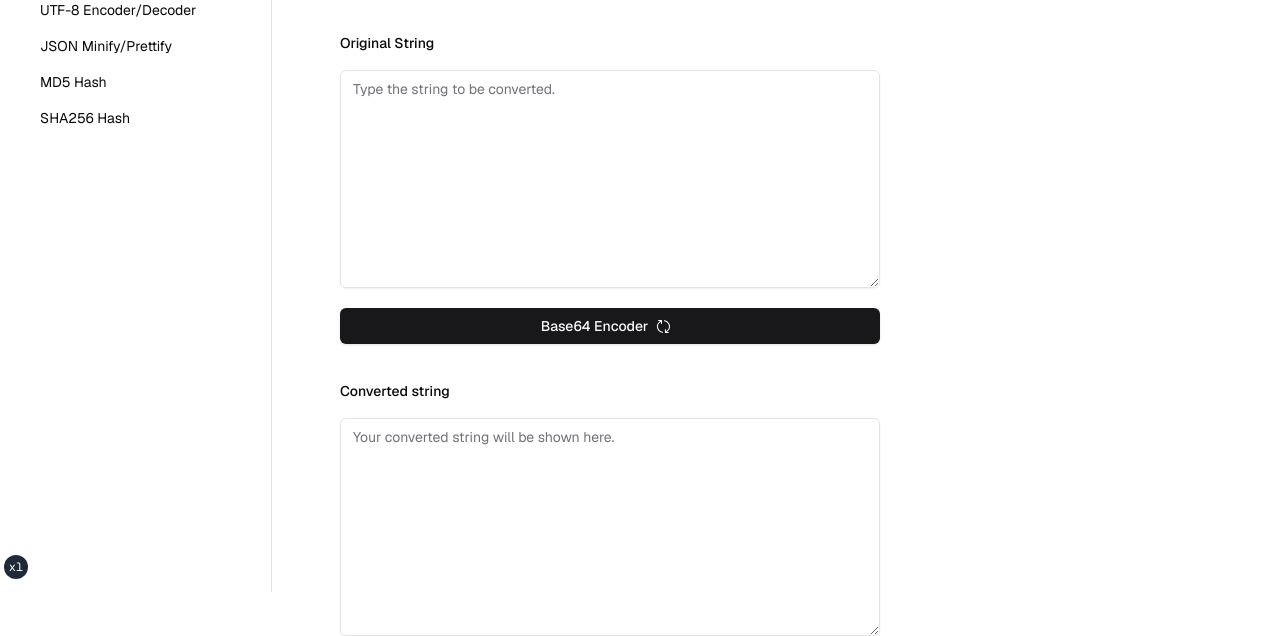
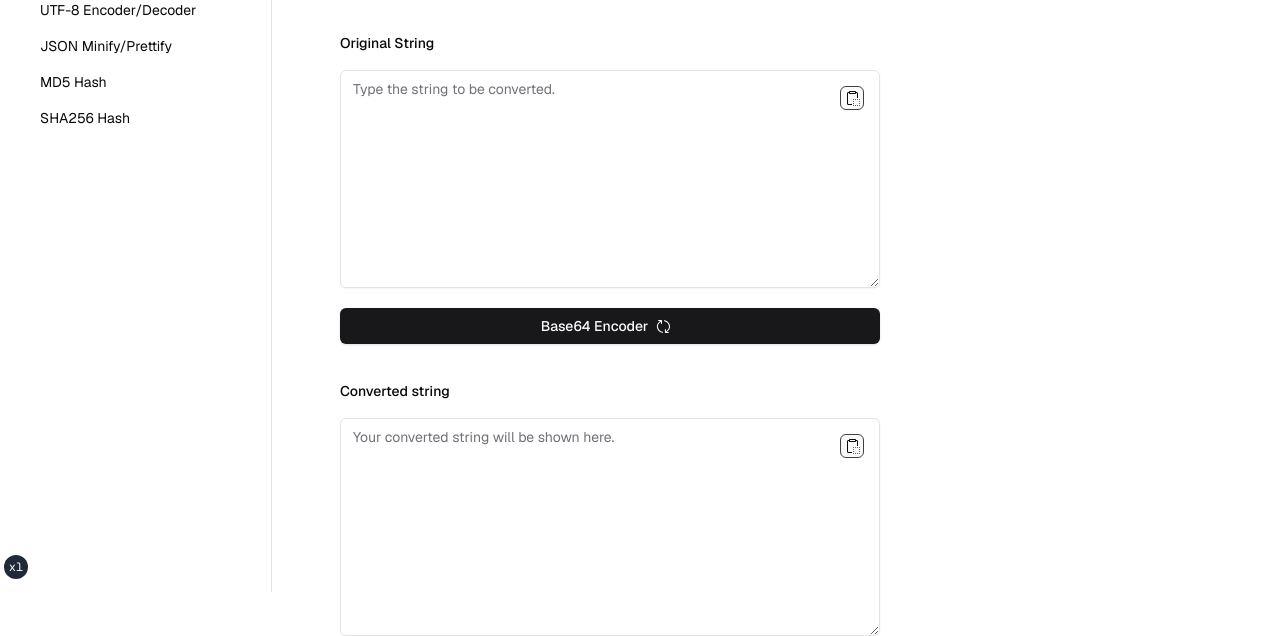
Before and after one commit to SiAce/web-toolkit, a Next.js app: page /converter/base64 in a window 1280 px wide. Shown: the part 217-853 px from the top of the page. Built offline with nearby package versions, Linux system fonts and the light colour scheme.

Commit message:
Add copy button to text area

```diff
--- a/src/components/converter/converter.tsx
+++ b/src/components/converter/converter.tsx
@@ -13,9 +13,11 @@ const convertIcon = {
   hover: {
     rotate: 45,
     scale: 1.2,
+    pathlength: 0.2
   },
   tap: {
     rotate: 360,
+    pathlength: 0.8
   },
   init: {
   },
--- a/src/components/ui/textarea.tsx
+++ b/src/components/ui/textarea.tsx
@@ -1,13 +1,22 @@
 import * as React from "react"
 
 import { cn } from "@/lib/utils"
+import { CheckIcon, ClipboardCopyIcon } from "@radix-ui/react-icons"
 
 export interface TextareaProps
-  extends React.TextareaHTMLAttributes<HTMLTextAreaElement> {}
+  extends React.TextareaHTMLAttributes<HTMLTextAreaElement> { }
 
 const Textarea = React.forwardRef<HTMLTextAreaElement, TextareaProps>(
   ({ className, ...props }, ref) => {
+    const [hasCopied, setHasCopied] = React.useState(false);
+    React.useEffect(() => {
+      setTimeout(() => {
+        setHasCopied(false)
+      }, 2000)
+    }, [hasCopied])
+
     return (
+      <div className="relative">
         <textarea
           className={cn(
             "flex min-h-[60px] w-full rounded-md border border-input bg-transparent px-3 py-2 text-sm shadow-sm placeholder:text-muted-foreground focus-visible:outline-none focus-visible:ring-1 focus-visible:ring-ring disabled:cursor-not-allowed disabled:opacity-50",
@@ -16,6 +25,19 @@ const Textarea = React.forwardRef<HTMLTextAreaElement, TextareaProps>(
           ref={ref}
           {...props}
         />
+        <button className="flex justify-center items-center border-[1px] border-zinc-700 rounded-md text-sm transition-colors focus-visible:outline-none focus-visible:ring-1 focus-visible:ring-ring disabled:pointer-events-none disabled:opacity-50 z-10 h-6 w-6 bg-zinc-50 hover:bg-zinc-700 hover:text-zinc-50 absolute right-4 top-4"
+          onClick={() => {
+            navigator.clipboard.writeText(String(props.value));
+            setHasCopied(true);
+          }}
+        >
+          {
+            hasCopied
+              ? <CheckIcon />
+              : <ClipboardCopyIcon />
+          }
+        </button>
+      </div>
     )
   }
 )
```
Lines whose indentation alone changed are shown as unchanged.
